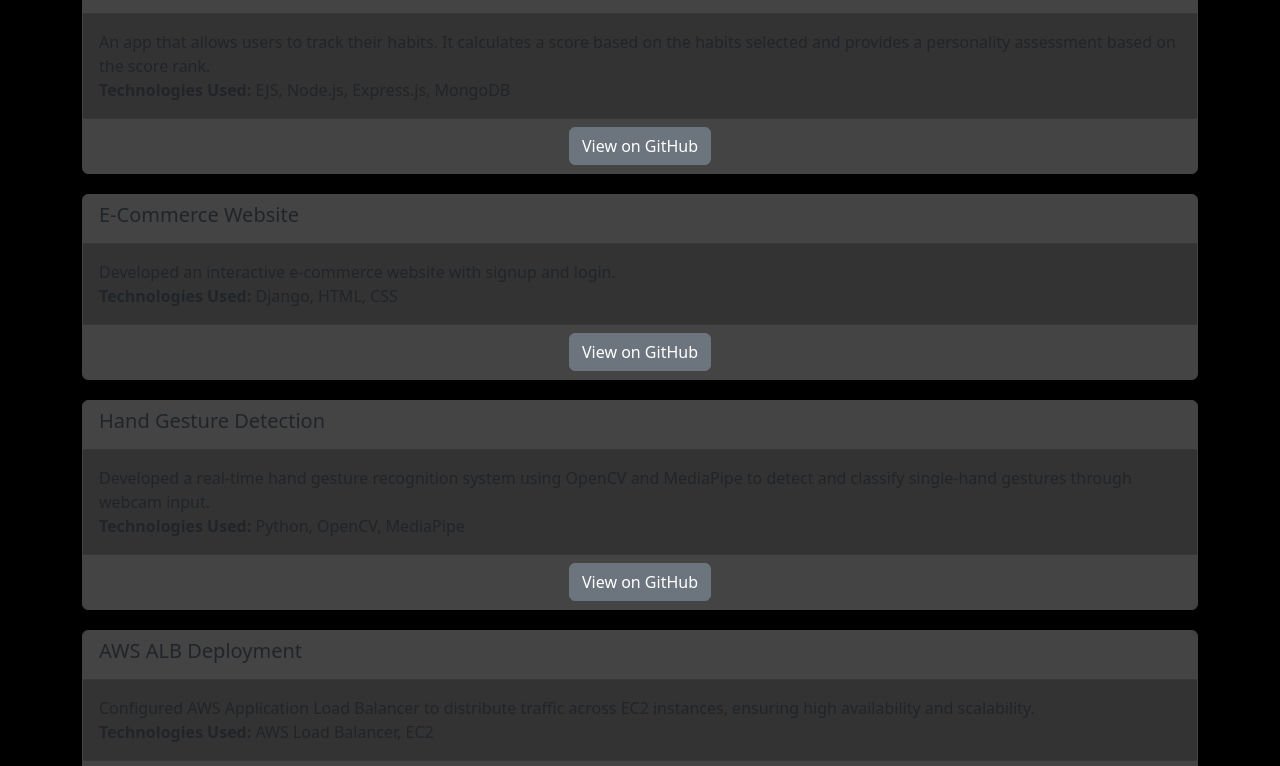
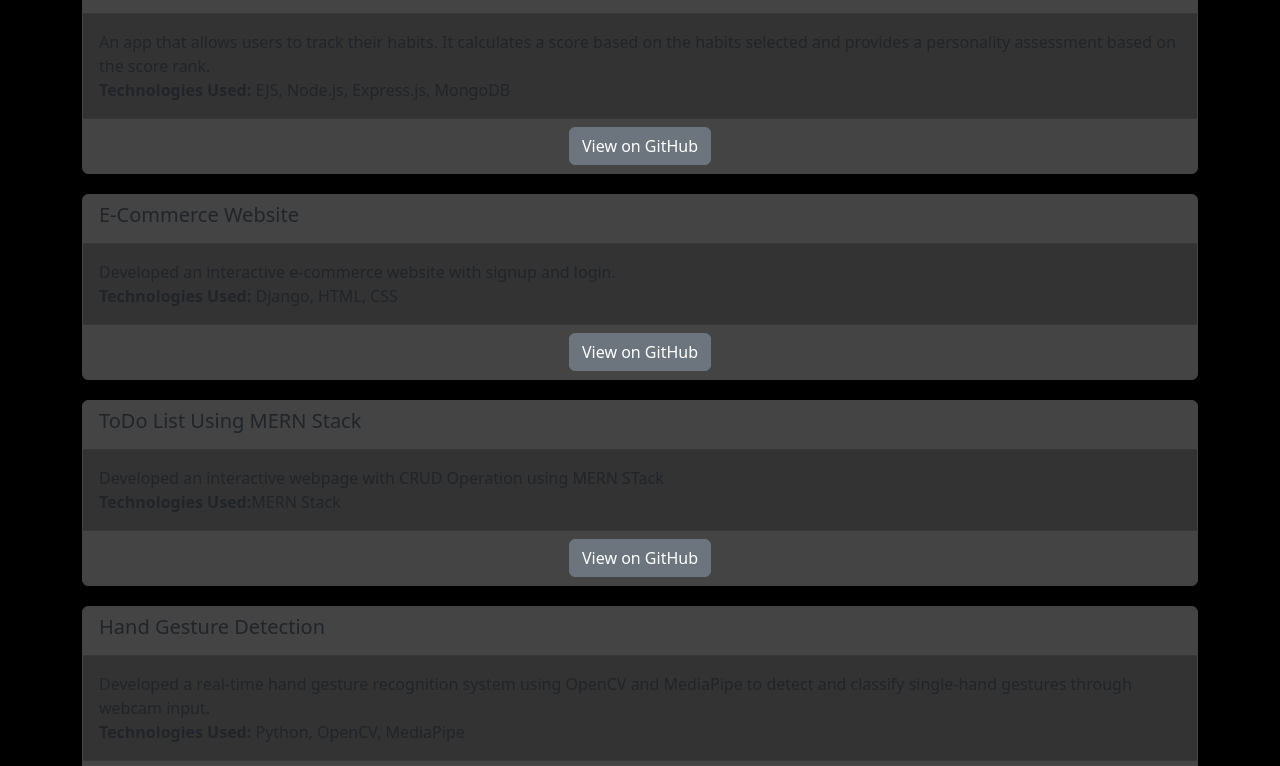
Before and after one commit to Sweetlyn-Sylvia/Portfolio, a plain HTML site: page project.html in a window 1280 px wide. Shown: the part 442-1208 px from the top of the page. Drawn offline with nearby package versions, Linux system fonts and the light colour scheme.

Commit message:
last update

```diff
--- a/project.html
+++ b/project.html
@@ -108,6 +108,22 @@
         <a href="https://github.com/Sweetlyn-Sylvia/e-commerce" target="_blank" class="btn btn-secondary">View on GitHub</a>
       </div>
     </div>
+    <div class="card">
+      <div class="card-header">
+        <h5 class="card-title">ToDo List Using MERN Stack</h5>
+      </div>
+      <div class="card-body">
+        <p class="card-text">
+          Developed an interactive webpage with CRUD Operation using MERN STack
+          <br>
+          <strong>Technologies Used:</strong>MERN Stack
+        </p>
+      </div>
+      <div class="card-footer text-center">
+        <a href="https://github.com/Sweetlyn-Sylvia/todolist" target="_blank" class="btn btn-secondary">View on GitHub</a>
+      </div>
+    </div>
+
 
     <!-- Hand Gesture Detection -->
     <div class="card">
```
Also changed, not shown: resume.html (+1 -0 lines).
